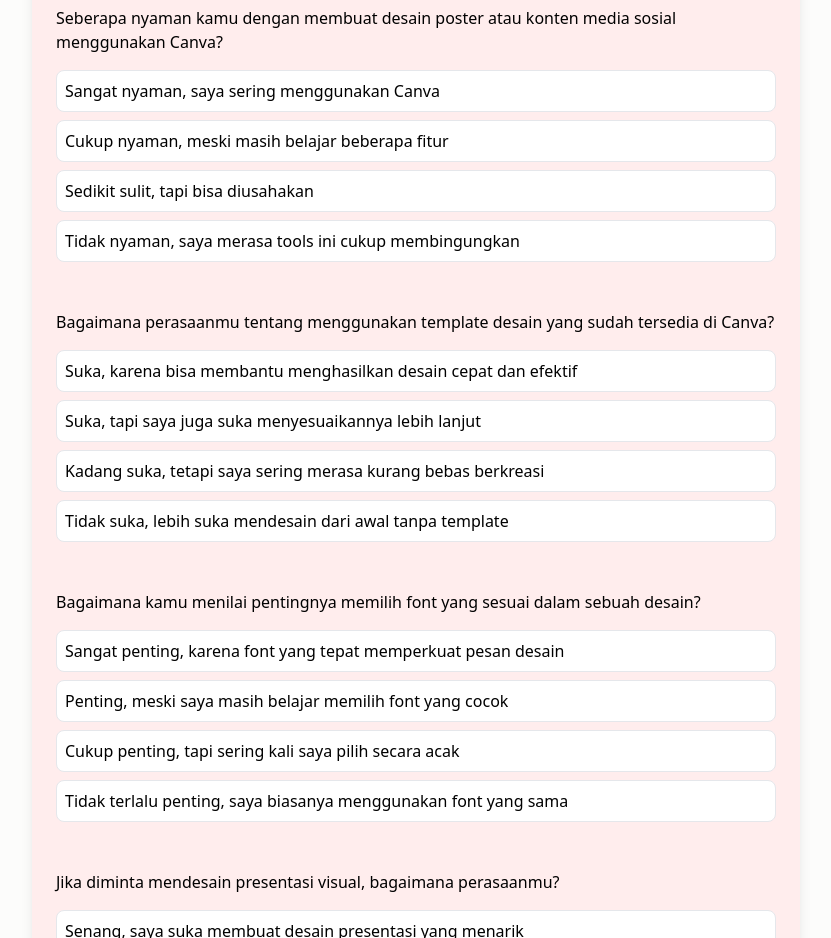
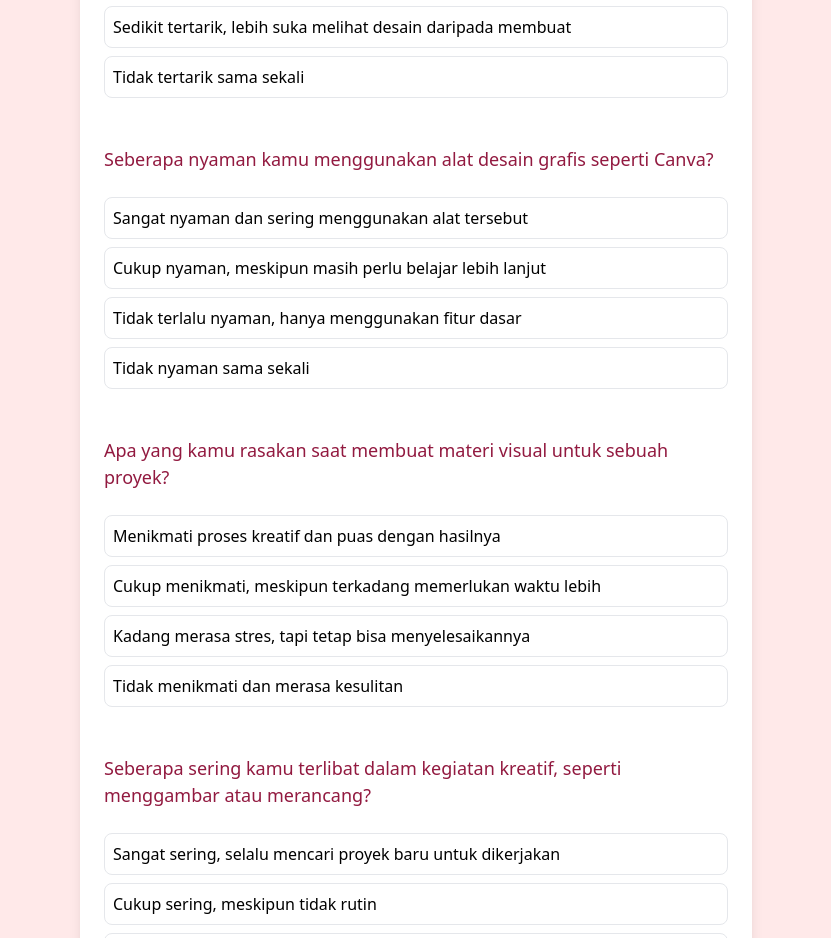
Before and after one commit to Nyi-Ageng-Serang/WeCare-final-project, a React (Vite) app: page /soal in a window 1280 px wide. Shown: the part 1862-2800 px from the top of the page, without its empty margins (224-1055 px from the left). Built offline with nearby package versions, Linux system fonts and the light colour scheme.

Commit message:
update style tes

```diff
--- a/src/components/Homepage/Career.jsx
+++ b/src/components/Homepage/Career.jsx
@@ -25,7 +25,7 @@
             </p>
 
             <button className="inline-block font-semibold border-2 border-red bg-red text-white py-2 px-6 rounded-full hover:bg-softPink hover:border-softPink hover:text-red">
-              <Link to="/tes">Ikuti tes Bakat Minat</Link>
+              <Link to="/tes">Ikuti tes Minat Bakat</Link>
             </button>
           </div>
 
--- a/src/components/Tes/Soal.jsx
+++ b/src/components/Tes/Soal.jsx
@@ -39,14 +39,15 @@
   }
 
   return (
+    <div className="bg-softPink">
       <form
-      className="container mx-auto py-4 flex justify-center items-center"
+        className="bg-softPink container mx-auto py-4 flex justify-center items-center"
         onSubmit={handleSubmit}
       >
-      <div className="w-full max-w-3xl p-6 mx-4 bg-[#FFEDED] rounded-lg shadow-lg">
+        <div className="bg-white w-full max-w-2xl p-6 mx-4 rounded-lg shadow-lg">
           {tes[0].digitalMarketing.map((soal, soalIndex) => (
             <div key={soalIndex} className="mb-12">
-            <p className="pb-6 font-medium">{soal.pertanyaan}</p>
+              <p className="pb-6 text-[18px] text-red font-medium">{soal.pertanyaan}</p>
               <div className="space-y-3">
                 {soal.pilihan.map((pilihan, pilihanIndex) => (
                   <div key={pilihanIndex}>
@@ -61,9 +62,10 @@
                         }
                       />
                       <span
-                      className="block p-2 border rounded-lg cursor-pointer bg-white hover:bg-pink hover:text-red hover:border-softPink
-                        peer-checked:bg-pink
+                        className="block p-2 border hover:font-medium rounded-lg cursor-pointer bg-white hover:bg-softPink hover:text-red hover:border-softPink
+                        peer-checked:bg-softPink
                         peer-checked:text-red
+                        peer-checked:font-medium
                         peer-checked:border-transparent"
                       >
                         {pilihan.answer}
@@ -77,7 +79,7 @@
 
           {tes[0].DesainGrafisWithCanva.map((soal, soalIndex) => (
             <div key={soalIndex} className="mb-12">
-            <p className="pb-4 font-medium">{soal.pertanyaan}</p>
+              <p className="pb-6 text-[18px] text-red font-medium">{soal.pertanyaan}</p>
               <div className="space-y-2">
                 {soal.pilihan.map((pilihan, pilihanIndex) => (
                   <div key={pilihanIndex}>
@@ -92,9 +94,10 @@
                         }
                       />
                       <span
-                      className="block p-2 border rounded-lg cursor-pointer bg-white hover:bg-pink hover:text-red hover:border-softPink
-                        peer-checked:bg-pink
+                        className="block p-2 border hover:font-medium rounded-lg cursor-pointer bg-white hover:bg-softPink hover:text-red hover:border-softPink
+                        peer-checked:bg-softPink
                         peer-checked:text-red
+                        peer-checked:font-medium
                         peer-checked:border-transparent"
                       >
                         {pilihan.answer}
@@ -108,7 +111,7 @@
 
           {tes[0].UIUXDesign.map((soal, soalIndex) => (
             <div key={soalIndex} className="mb-12">
-            <p className="pb-4 font-medium">{soal.pertanyaan}</p>
+              <p className="pb-6 text-[18px] text-red font-medium">{soal.pertanyaan}</p>
               <div className="space-y-2">
                 {soal.pilihan.map((pilihan, pilihanIndex) => (
                   <div key={pilihanIndex}>
@@ -118,12 +121,15 @@
                         name={`uiuxDesign${soalIndex}`}
                         value={pilihan.value}
                         className="hidden peer"
-                      onChange={() => handleSelect("uiuxDesign", pilihan.value)}
+                        onChange={() =>
+                          handleSelect("uiuxDesign", pilihan.value)
+                        }
                       />
                       <span
-                      className="block p-2 border rounded-lg cursor-pointer bg-white hover:bg-pink hover:text-red hover:border-softPink
-                        peer-checked:bg-pink
+                        className="block p-2 border hover:font-medium rounded-lg cursor-pointer bg-white hover:bg-softPink hover:text-red hover:border-softPink
+                        peer-checked:bg-softPink
                         peer-checked:text-red
+                        peer-checked:font-medium
                         peer-checked:border-transparent"
                       >
                         {pilihan.answer}
@@ -137,7 +143,7 @@
 
           {tes[0].Copywriting.map((soal, soalIndex) => (
             <div key={soalIndex} className="mb-12">
-            <p className="pb-4 font-medium">{soal.pertanyaan}</p>
+              <p className="pb-6 text-[18px] text-red font-medium">{soal.pertanyaan}</p>
               <div className="space-y-2">
                 {soal.pilihan.map((pilihan, pilihanIndex) => (
                   <div key={pilihanIndex}>
@@ -152,9 +158,10 @@
                         }
                       />
                       <span
-                      className="block p-2 border rounded-lg cursor-pointer bg-white hover:bg-pink hover:text-red hover:border-softPink
-                        peer-checked:bg-pink
+                        className="block p-2 border hover:font-medium rounded-lg cursor-pointer bg-white hover:bg-softPink hover:text-red hover:border-softPink
+                        peer-checked:bg-softPink
                         peer-checked:text-red
+                        peer-checked:font-medium
                         peer-checked:border-transparent"
                       >
                         {pilihan.answer}
@@ -169,19 +176,20 @@
           <div className="flex justify-center gap-10">
             <button
               type="button"
-            className="w-full py-2 font-semibold border-2 border-red text-red rounded-md text-center hover:bg-pink hover:border-softPink hover:text-red transition duration-300"
+              className="w-full py-2 font-semibold border-2 border-red text-red rounded-md hover:bg-softPink hover:border-softPink hover:text-red"
             >
               <Link to="/tes">Kembali</Link>
             </button>
             <button
               type="submit"
-            className="w-full py-2 font-semibold border-2 border-red bg-red text-white rounded-md text-center hover:bg-pink hover:border-softPink hover:text-red transition duration-300"
+              className="w-full py-2 font-semibold border-2 border-red bg-red text-white rounded-md hover:bg-softPink hover:border-softPink hover:text-red"
             >
               Selesai
             </button>
           </div>
         </div>
       </form>
+    </div>
   );
 }
 
--- a/src/context/TesProvider.jsx
+++ b/src/context/TesProvider.jsx
@@ -118,115 +118,114 @@
       DesainGrafisWithCanva: [
         {
           pertanyaan:
-            "Apa pandanganmu tentang elemen desain yang sederhana tapi menarik?",
+            "Bagaimana perasaanmu saat membuat desain grafis, seperti poster atau infografis?",
           pilihan: [
             {
-              answer:
-                "Sangat penting, saya percaya desain sederhana bisa efektif",
+              answer: "Sangat tertarik dan menikmati proses mendesain",
               value: 4,
             },
             {
-              answer:
-                "Penting, tapi saya juga suka menambahkan elemen tambahan",
+              answer: "Tertarik, tetapi masih dalam tahap belajar",
               value: 3,
             },
             {
               answer:
-                "Cukup penting, meskipun sering fokus pada tampilan menarik",
+                "Sedikit tertarik, lebih suka melihat desain daripada membuat",
               value: 2,
             },
             {
-              answer:
-                "Tidak penting, lebih suka desain yang ramai dan mencolok",
+              answer: "Tidak tertarik sama sekali",
               value: 1,
             },
           ],
         },
         {
           pertanyaan:
-            "Seberapa nyaman kamu dengan membuat desain poster atau konten media sosial menggunakan Canva?",
+            "Seberapa nyaman kamu menggunakan alat desain grafis seperti Canva?",
           pilihan: [
             {
-              answer: "Sangat nyaman, saya sering menggunakan Canva",
+              answer: "Sangat nyaman dan sering menggunakan alat tersebut",
               value: 4,
             },
             {
-              answer: "Cukup nyaman, meski masih belajar beberapa fitur",
+              answer: "Cukup nyaman, meskipun masih perlu belajar lebih lanjut",
               value: 3,
             },
-            { answer: "Sedikit sulit, tapi bisa diusahakan", value: 2 },
             {
-              answer: "Tidak nyaman, saya merasa tools ini cukup membingungkan",
+              answer: "Tidak terlalu nyaman, hanya menggunakan fitur dasar",
+              value: 2,
+            },
+            {
+              answer: "Tidak nyaman sama sekali",
               value: 1,
             },
           ],
         },
         {
           pertanyaan:
-            "Bagaimana perasaanmu tentang menggunakan template desain yang sudah tersedia di Canva?",
+            "Apa yang kamu rasakan saat membuat materi visual untuk sebuah proyek?",
           pilihan: [
             {
-              answer:
-                "Suka, karena bisa membantu menghasilkan desain cepat dan efektif",
+              answer: "Menikmati proses kreatif dan puas dengan hasilnya",
               value: 4,
             },
             {
-              answer: "Suka, tapi saya juga suka menyesuaikannya lebih lanjut",
+              answer:
+                "Cukup menikmati, meskipun terkadang memerlukan waktu lebih",
               value: 3,
             },
             {
-              answer:
-                "Kadang suka, tetapi saya sering merasa kurang bebas berkreasi",
+              answer: "Kadang merasa stres, tapi tetap bisa menyelesaikannya",
               value: 2,
             },
             {
-              answer:
-                "Tidak suka, lebih suka mendesain dari awal tanpa template",
+              answer: "Tidak menikmati dan merasa kesulitan",
               value: 1,
             },
           ],
         },
         {
           pertanyaan:
-            "Bagaimana kamu menilai pentingnya memilih font yang sesuai dalam sebuah desain?",
+            "Seberapa sering kamu terlibat dalam kegiatan kreatif, seperti menggambar atau merancang?",
           pilihan: [
             {
               answer:
-                "Sangat penting, karena font yang tepat memperkuat pesan desain",
+                "Sangat sering, selalu mencari proyek baru untuk dikerjakan",
               value: 4,
             },
             {
-              answer:
-                "Penting, meski saya masih belajar memilih font yang cocok",
+              answer: "Cukup sering, meskipun tidak rutin",
               value: 3,
             },
             {
-              answer: "Cukup penting, tapi sering kali saya pilih secara acak",
+              answer: "Kadang-kadang, hanya jika ada kesempatan",
               value: 2,
             },
             {
-              answer:
-                "Tidak terlalu penting, saya biasanya menggunakan font yang sama",
+              answer: "Jarang atau tidak pernah",
               value: 1,
             },
           ],
         },
         {
           pertanyaan:
-            "Jika diminta mendesain presentasi visual, bagaimana perasaanmu?",
+            "Bagaimana perasaanmu tentang mengikuti tren desain grafis terbaru?",
           pilihan: [
             {
               answer:
-                "Senang, saya suka membuat desain presentasi yang menarik",
+                "Sangat tertarik dan senang mengikuti perkembangan terbaru",
               value: 4,
             },
             {
-              answer: "Cukup tertarik, tapi perlu latihan lebih banyak",
+              answer: "Cukup tertarik, tapi tidak selalu mengikuti tren",
               value: 3,
             },
-            { answer: "Agak sulit, tapi bisa dicoba", value: 2 },
             {
-              answer: "Tidak suka, saya lebih suka konten tanpa banyak visual",
+              answer: "Sedikit tertarik, lebih suka desain yang klasik",
+              value: 2,
+            },
+            {
+              answer: "Tidak tertarik sama sekali",
               value: 1,
             },
           ],
@@ -235,206 +234,224 @@
       UIUXDesign: [
         {
           pertanyaan:
-            "Seberapa penting menurutmu memahami kebutuhan pengguna dalam proses desain?",
+            "Bagaimana perasaanmu saat mendesain antarmuka pengguna untuk aplikasi atau website?",
           pilihan: [
             {
-              answer:
-                "Sangat penting, saya ingin desain yang bisa memudahkan pengguna",
+              answer: "Sangat tertarik dan menikmati setiap prosesnya",
               value: 4,
             },
             {
-              answer: "Penting, dan saya tertarik belajar lebih dalam",
+              answer: "Tertarik, tetapi masih dalam tahap belajar",
               value: 3,
             },
             {
               answer:
-                "Cukup penting, tetapi biasanya lebih fokus pada estetika",
+                "Sedikit tertarik, lebih suka menggunakan desain yang sudah ada",
               value: 2,
             },
             {
-              answer:
-                "Tidak terlalu penting, saya lebih mengutamakan kreativitas",
+              answer: "Tidak tertarik sama sekali",
               value: 1,
             },
           ],
         },
         {
           pertanyaan:
-            "Apa pendapatmu tentang membuat kerangka awal (wireframe) sebelum desain akhir?",
+            "Seberapa nyaman kamu melakukan riset pengguna untuk memahami kebutuhan dan preferensi mereka?",
           pilihan: [
             {
-              answer:
-                "Sangat suka, ini membantu saya merancang alur yang jelas",
+              answer: "Sangat nyaman dan merasa penting untuk dilakukan",
               value: 4,
             },
             {
-              answer: "Cukup suka, meski kadang langsung membuat desain",
+              answer: "Cukup nyaman, meskipun terkadang merasa kesulitan",
               value: 3,
             },
             {
-              answer: "Sedikit sulit, tapi saya mencoba memahaminya",
+              answer: "Tidak terlalu nyaman, hanya melakukannya jika perlu",
               value: 2,
             },
             {
-              answer: "Tidak suka, saya lebih nyaman langsung mendesain final",
+              answer: "Tidak nyaman sama sekali",
               value: 1,
             },
           ],
         },
         {
           pertanyaan:
-            "Seberapa nyaman kamu dengan tools desain seperti Figma atau Adobe XD?",
+            "Apa yang kamu rasakan saat menerima umpan balik dari pengguna tentang desainmu?",
           pilihan: [
-            { answer: "Sangat nyaman, saya sering menggunakannya", value: 4 },
             {
-              answer: "Cukup nyaman, meskipun masih belajar fitur-fiturnya",
+              answer:
+                "Menikmati umpan balik dan menganggapnya sebagai peluang untuk berkembang",
+              value: 4,
+            },
+            {
+              answer: "Cukup menikmati, meskipun terkadang merasa kritis",
               value: 3,
             },
             {
-              answer: "Agak sulit, tapi saya bisa menggunakannya saat perlu",
+              answer:
+                "Kadang merasa kesulitan untuk menerima kritik, tapi bisa menghadapinya",
               value: 2,
             },
-            { answer: "Tidak nyaman, tools ini terasa rumit", value: 1 },
-          ],
-        },
-        {
-          pertanyaan:
-            " Bagaimana kamu menghadapi kritik terkait desain dari pengguna atau klien?",
-          pilihan: [
             {
-              answer: "Terbuka, masukan penting untuk desain lebih baik",
-              value: 4,
-            },
-            {
-              answer:
-                "Cukup terbuka, tapi kadang perlu waktu untuk menyesuaikan",
-              value: 3,
-            },
-            { answer: "Agak sulit, tapi tetap menerima masukan", value: 2 },
-            {
-              answer: "Tidak suka, lebih suka mempertahankan ide desain awal",
+              answer: "Tidak nyaman dan lebih suka menghindari umpan balik",
               value: 1,
             },
           ],
         },
         {
           pertanyaan:
-            "Seberapa penting bagimu menciptakan desain yang responsif dan ramah pengguna?",
+            "Seberapa sering kamu berkolaborasi dengan tim lain (misalnya, pengembang atau pemasar) dalam proyek desain?",
           pilihan: [
             {
-              answer:
-                "Sangat penting, saya selalu fokus pada kenyamanan pengguna",
+              answer: "Sangat sering, dan merasa itu sangat penting",
               value: 4,
             },
             {
-              answer: "Penting, meski masih belajar tentang desain responsif",
+              answer: "Cukup sering, tetapi tidak selalu terlibat",
               value: 3,
             },
+            { answer: "Kadang-kadang, hanya jika diperlukan", value: 2 },
             {
-              answer: "Cukup penting, tetapi biasanya fokus pada estetika",
-              value: 2,
-            },
-            { answer: "Kurang penting, saya lebih fokus pada gaya", value: 1 },
-          ],
-        },
-      ],
-      Copywriting: [
-        {
-          pertanyaan:
-            "Bagaimana perasaanmu tentang membuat teks yang persuasif untuk mempromosikan produk atau jasa?",
-          pilihan: [
-            {
-              answer: "Suka, saya senang membuat kata-kata yang meyakinkan",
-              value: 4,
-            },
-            {
-              answer: "Cukup suka, meski masih mempelajari teknik persuasif",
-              value: 3,
-            },
-            { answer: "Agak sulit, tapi bisa dicoba", value: 2 },
-            {
-              answer: "Tidak suka, saya lebih nyaman dengan teks informatif",
+              answer: "Jarang atau tidak pernah",
               value: 1,
             },
           ],
         },
         {
           pertanyaan:
-            "Seberapa penting kamu menilai pemahaman audiens sebelum menulis sebuah konten?",
+            "Bagaimana perasaanmu saat mengikuti tren desain dan praktik terbaik dalam UI/UX?",
+          pilihan: [
+            {
+              answer: "Sangat antusias dan selalu ingin update",
+              value: 4,
+            },
+            {
+              answer:
+                "Cukup tertarik, tetapi tidak selalu mengikuti tren terbaru",
+              value: 3,
+            },
+            {
+              answer: "Sedikit tertarik, lebih suka pendekatan klasik",
+              value: 2,
+            },
+            { answer: "Tidak tertarik sama sekali", value: 1 },
+          ],
+        },
+      ],
+      Copywriting: [
+        {
+          pertanyaan: "Apa yang kamu rasakan saat menulis artikel atau konten?",
           pilihan: [
             {
               answer:
-                "Sangat penting, pemahaman audiens menentukan cara penulisan",
+                "Menikmati proses menulis dan senang menemukan kata-kata yang tepat",
               value: 4,
             },
             {
-              answer: "Cukup penting, tapi masih belajar mengenal audiens",
+              answer:
+                "Cukup menikmati menulis, meskipun terkadang merasa tertekan",
               value: 3,
             },
             {
-              answer: "Penting kadang, tetapi sering menulis secara umum",
+              answer:
+                "Menulis terasa seperti beban dan kadang membuat frustrasi",
               value: 2,
             },
             {
-              answer: "Tidak terlalu penting, lebih suka menulis secara bebas",
+              answer: "Tidak menikmati menulis sama sekali",
               value: 1,
             },
           ],
         },
         {
           pertanyaan:
-            "Bagaimana kamu menghadapi tantangan membuat headline yang menarik?",
+            "Seberapa sering kamu membaca artikel atau buku untuk menambah pengetahuan?",
           pilihan: [
             {
               answer:
-                "Suka, saya menikmati tantangan membuat judul yang memikat",
+                "Sangat sering, selalu mencari informasi baru yang menarik",
               value: 4,
             },
             {
-              answer: "Cukup tertarik, meski butuh latihan untuk terbiasa",
+              answer: "Cukup sering, tapi tidak terlalu rutin",
               value: 3,
             },
-            { answer: "Agak sulit, tetapi masih bisa dicoba", value: 2 },
             {
-              answer: "Tidak suka, merasa judul tidak terlalu penting",
+              answer: "Kadang-kadang, hanya saat ada kebutuhan",
+              value: 2,
+            },
+            {
+              answer: "Jarang membaca atau mencari informasi baru",
               value: 1,
             },
           ],
         },
         {
           pertanyaan:
-            "Seberapa sering kamu melakukan riset sebelum menulis konten?",
+            "Bagaimana perasaanmu saat melakukan riset untuk menulis konten?",
           pilihan: [
             {
               answer:
-                "Sangat sering, karena riset meningkatkan kualitas tulisan",
+                "Menikmati proses riset dan senang menemukan informasi berguna",
               value: 4,
             },
-            { answer: "Cukup sering, terutama jika topiknya baru", value: 3 },
             {
-              answer: "Kadang-kadang, biasanya jika sulit menemukan ide",
-              value: 2,
+              answer: "Cukup menikmati, meskipun kadang memakan waktu",
+              value: 3,
             },
-            { answer: "Jarang, lebih suka langsung menulis", value: 1 },
+            { answer: "Merasa sedikit kesulitan, tapi bisa diatasi", value: 2 },
+            {
+              answer: "Tidak suka melakukan riset dan sering merasa malas",
+              value: 1,
+            },
           ],
         },
         {
           pertanyaan:
-            "Bagaimana perasaanmu saat harus menulis dengan gaya atau tone yang berbeda-beda?",
+            "Seberapa nyaman kamu dengan proses revisi dan editing tulisan?",
           pilihan: [
             {
               answer:
-                "Senang, karena fleksibilitas gaya membuat tulisan lebih menarik",
+                "Sangat nyaman dan suka memperbaiki tulisan agar lebih baik",
               value: 4,
             },
             {
-              answer:
-                "Cukup nyaman, meski kadang butuh waktu untuk menyesuaikan",
+              answer: "Cukup nyaman, meskipun kadang perlu usaha ekstra",
               value: 3,
             },
-            { answer: "Sedikit sulit, tapi bisa diusahakan", value: 2 },
             {
-              answer: "Tidak suka, lebih nyaman dengan satu gaya tertentu",
+              answer: "Tidak terlalu nyaman, lebih suka menulis tanpa revisi",
+              value: 2,
+            },
+            {
+              answer: "Tidak nyaman sama sekali saat harus merevisi",
+              value: 1,
+            },
+          ],
+        },
+        {
+          pertanyaan:
+            "Apa yang kamu rasakan saat menerima umpan balik atau kritik tentang tulisanmu?",
+          pilihan: [
+            {
+              answer:
+                "Menganggapnya sebagai peluang untuk berkembang dan belajar",
+              value: 4,
+            },
+            {
+              answer: "Cukup menerima, tapi kadang merasa tersinggung",
+              value: 3,
+            },
+            {
+              answer:
+                " Sedikit merasa tidak nyaman, tapi bisa menerima dengan baik",
+              value: 2,
+            },
+            {
+              answer: "Tidak suka dan merasa sulit untuk menerima kritik",
               value: 1,
             },
           ],
```
Also changed, not shown: src/components/Tes/Result.jsx (+7 -18 lines), src/components/Tes/Tes.jsx (+5 -11 lines). Lines whose indentation alone changed are shown as unchanged.
